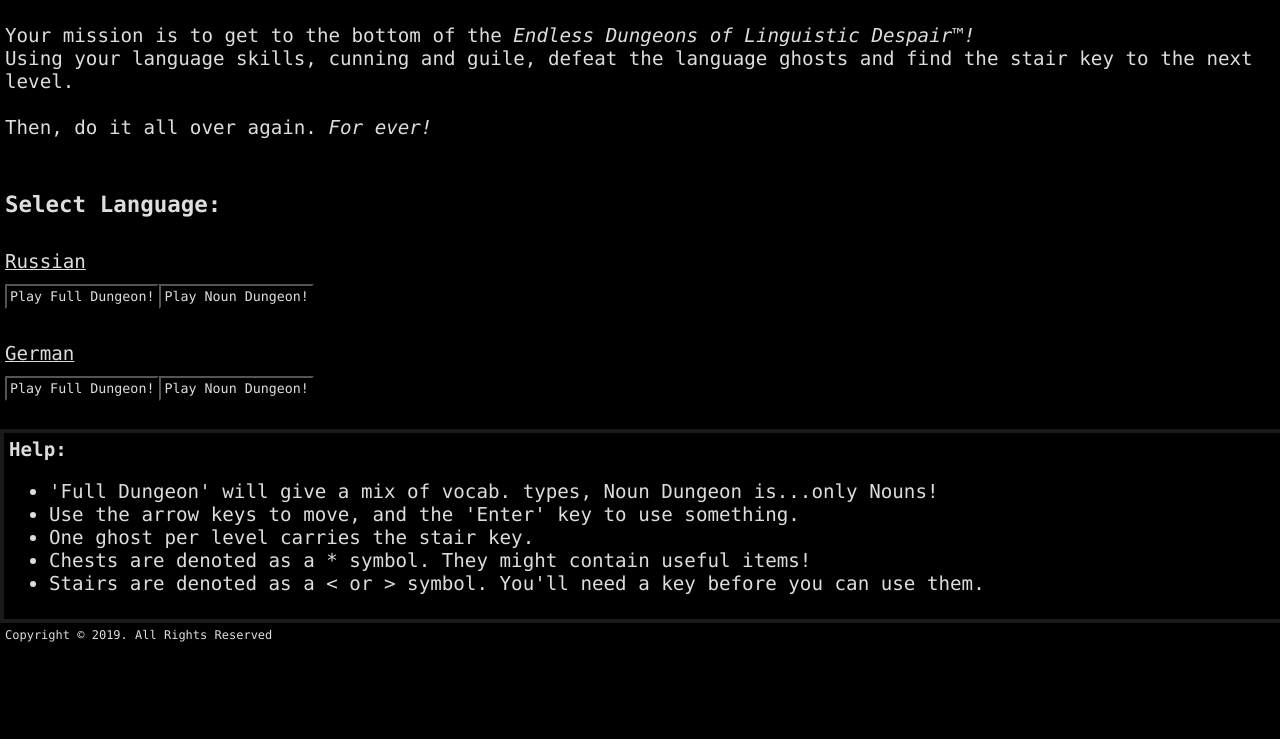
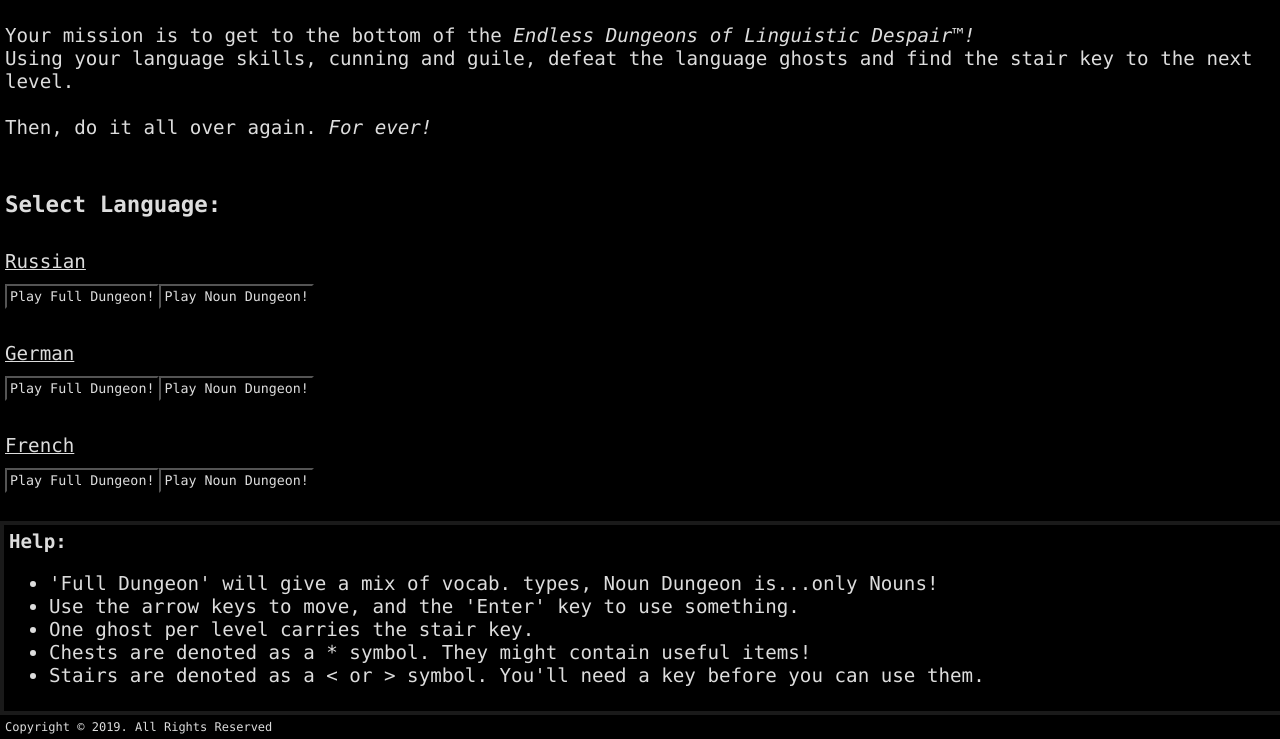
Before and after one commit to vocabbusters/vocabbusters.github.io, a plain HTML site: page index.html in a window 1280 px wide. Shown: the part 69-808 px from the top of the page. Drawn offline with Linux system fonts and the light colour scheme.

Commit message:
Add files via upload

```diff
--- a/index.html
+++ b/index.html
@@ -20,11 +20,16 @@
         <div class="Row"><input type="button" name="btn_rus" id="btn__full_rus" value="Play Full Dungeon!" onclick="window.location.href = 'game.html'+'?language=rus&mode=full';">
         <input type="button" name="btn_rus" id="btn_noun_rus" value="Play Noun Dungeon!" onclick="window.location.href = 'game.html'+'?language=rus&mode=noun';"></div>
     <br>
-
         <div class="Row"><u>German</u></div>
         <div class="Row">
             <input type="button" name="btn_ger" id="btn_ger" value="Play Full Dungeon!" onclick="window.location.href = 'game.html'+'?language=ger&mode=full';">
             <input type="button" name="btn_ger" id="btn_noun_ger" value="Play Noun Dungeon!" onclick="window.location.href = 'game.html'+'?language=ger&mode=noun';">
+        </div>
+    <br>
+    <div class="Row"><u>French</u></div>
+        <div class="Row">
+            <input type="button" name="btn_fre" id="btn_fre" value="Play Full Dungeon!" onclick="window.location.href = 'game.html'+'?language=fre&mode=full';">
+            <input type="button" name="btn_fre" id="btn_noun_fre" value="Play Noun Dungeon!" onclick="window.location.href = 'game.html'+'?language=fre&mode=noun';">
         </div>
     <br>
     <div class ="Row" style="border: solid 4px rgba(255, 255, 255, 0.1);">
```
